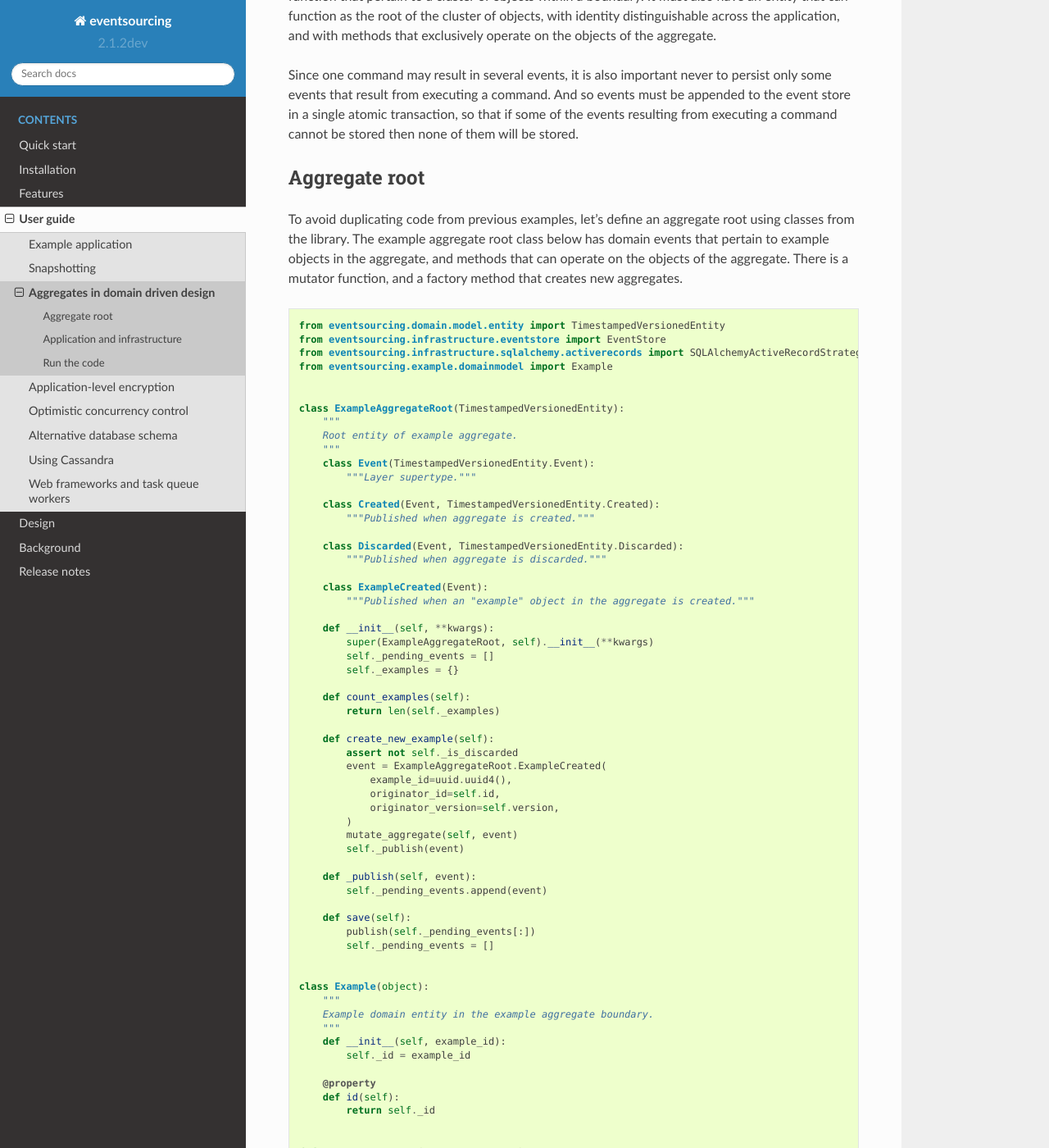
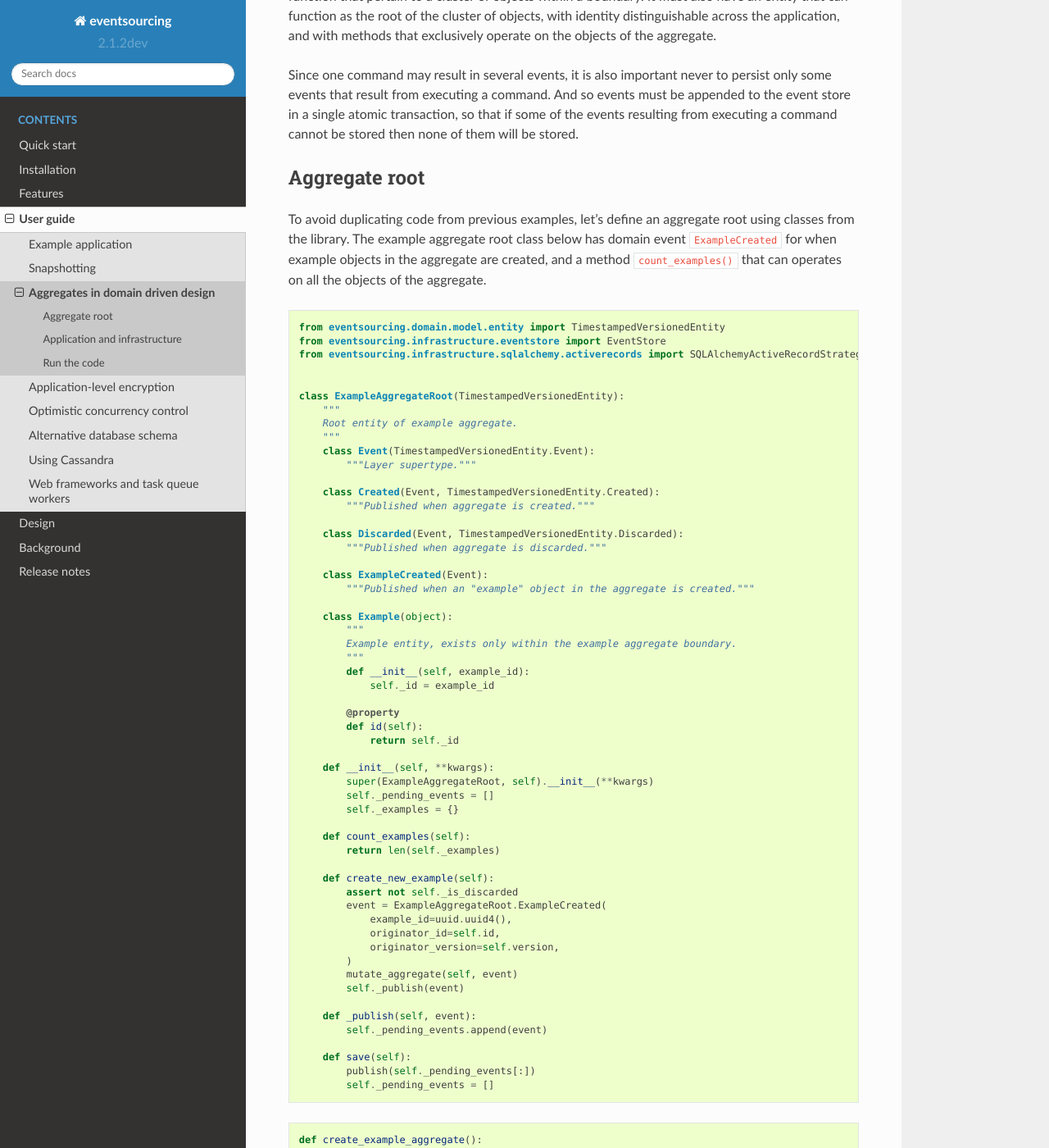
Before and after one commit to pyeventsourcing/eventsourcing, a Sphinx documentation site: the page built from docs/topics/user_guide/aggregates_in_ddd.rst, in a window 1280 px wide and 1400 px high, scrolled down 464 px. Shown: the whole window at 82% size. Built offline with Sphinx 7.4.7 and the Read the Docs theme 2.0.0, drawn with Linux system fonts in a browser that asks for light colours; some of the changed text lies outside the part shown.

Commit message:
Adjusted aggregates section a bit.

```diff
--- a/docs/topics/user_guide/aggregates_in_ddd.rst
+++ b/docs/topics/user_guide/aggregates_in_ddd.rst
@@ -36,17 +36,15 @@ Aggregate root
 
 To avoid duplicating code from previous examples, let's define an aggregate
 root using classes from the library. The example aggregate root class below
-has domain events that pertain to example objects in the aggregate, and methods
-that can operate on the objects of the aggregate. There is a mutator
-function, and a factory method that creates new aggregates.
-
+has domain event ``ExampleCreated`` for when example objects in the aggregate
+are created, and a method ``count_examples()`` that can operates on all the
+objects of the aggregate.
 
 .. code:: python
 
     from eventsourcing.domain.model.entity import TimestampedVersionedEntity
     from eventsourcing.infrastructure.eventstore import EventStore
     from eventsourcing.infrastructure.sqlalchemy.activerecords import SQLAlchemyActiveRecordStrategy
-    from eventsourcing.example.domainmodel import Example
 
 
     class ExampleAggregateRoot(TimestampedVersionedEntity):
@@ -64,6 +62,17 @@ function, and a factory method that creates new aggregates.
 
         class ExampleCreated(Event):
             """Published when an "example" object in the aggregate is created."""
+
+        class Example(object):
+            """
+            Example entity, exists only within the example aggregate boundary.
+            """
+            def __init__(self, example_id):
+                self._id = example_id
+
+            @property
+            def id(self):
+                return self._id
 
         def __init__(self, **kwargs):
             super(ExampleAggregateRoot, self).__init__(**kwargs)
@@ -91,17 +100,17 @@ function, and a factory method that creates new aggregates.
             self._pending_events = []
 
 
-    class Example(object):
-        """
-        Example domain entity in the example aggregate boundary.
-        """
-        def __init__(self, example_id):
-            self._id = example_id
+.. code:: python
 
-        @property
-        def id(self):
-            return self._id
+    def create_example_aggregate():
+        event = ExampleAggregateRoot.Created(originator_id=uuid.uuid4())
+        aggregate = mutate_aggregate(aggregate=None, event=event)
+        aggregate._pending_events.append(event)
+        return aggregate
 
+We'll also need a mutator function.
+
+.. code:: python
 
     def mutate_aggregate(aggregate, event):
         """
@@ -154,6 +163,9 @@ Setup infrastructure using library classes.
 
 Define an application class that uses the model and infrastructure.
 
+A factory method that creates new aggregates is defined as a method
+of the application class ``create_example_aggregate``.
+
 .. code:: python
 
     import uuid
@@ -187,10 +199,7 @@ Define an application class that uses the model and infrastructure.
             )
 
         def create_example_aggregate(self):
-            event = ExampleAggregateRoot.Created(originator_id=uuid.uuid4())
-            aggregate = mutate_aggregate(aggregate=None, event=event)
-            aggregate._pending_events.append(event)
-            return aggregate
+            return create_example_aggregate()
 
         def close(self):
             self.persistence_policy.close()
```
Also changed, not shown: other parts of docs/topics/user_guide/aggregates_in_ddd.rst (+1 -1 lines).
